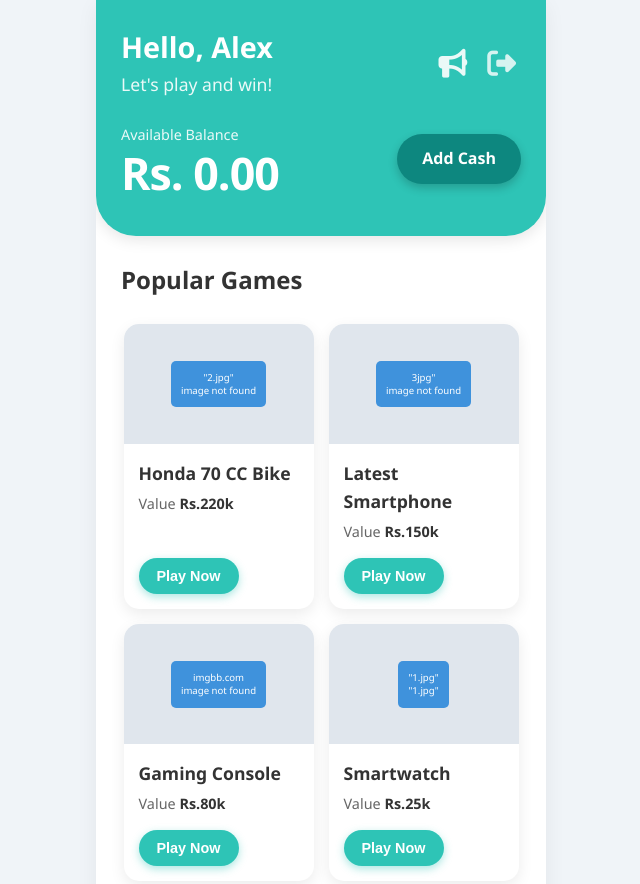
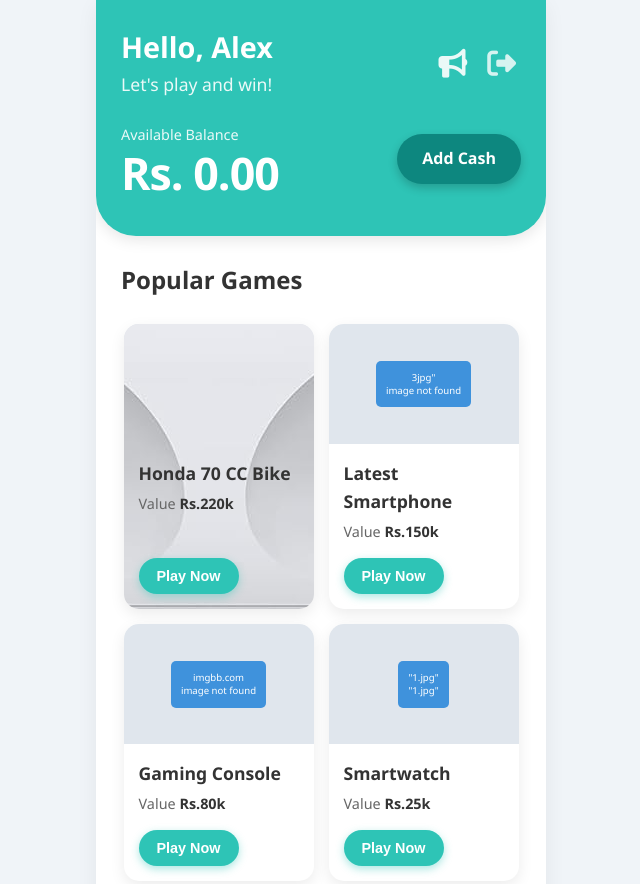
Before and after one commit to Fundplay/Game, a plain HTML site: page index.html in a window 1280 px wide. Shown: the top 884 px of the page, without its empty margins (319-959 px from the left). Drawn offline with Linux system fonts and the light colour scheme; no server answers.

Commit message:
Update index.html

```diff
--- a/index.html
+++ b/index.html
@@ -44,7 +44,7 @@
                 <!-- Game Card 1: Honda 70 CC Bike -->
                 <div class="game-card">
                     <div class="image-placeholder">
-                        <span class="placeholder-text">"2.jpg"<br>image not found</span>
+                        <img src="1.jpg">
                     </div>
                     <div class="game-details">
                         <h3 class="game-title">Honda 70 CC Bike</h3>
```
